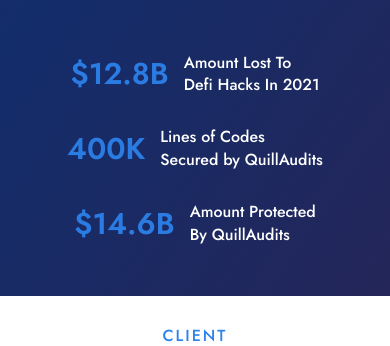
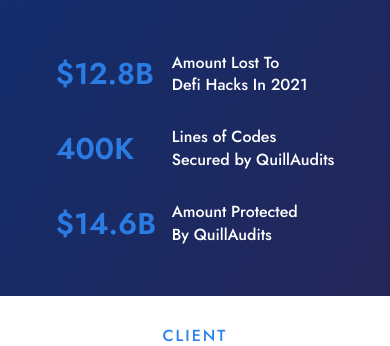
Before and after one commit to adnanhashmi09/quillaudits, a Next.js app: page / in a window 390 px wide. Shown: the part 757-1103 px from the top of the page. Built offline with nearby package versions, Linux system fonts and the light colour scheme.

Commit message:
Made some minor changes for ipad resolution 1) hero section alignment fixed 2) footer contact section overflow fixed 3) Button modified for ipad resolution (media queries breakpoints)

```diff
--- a/styles/components/Button.module.scss
+++ b/styles/components/Button.module.scss
@@ -41,7 +41,7 @@
     background-color: #132d6b;
     border: 1px solid #6081f9;
 
-    @include media('>mindesk') {
+    @include media('>=mindesk') {
       margin-left: 4rem;
     }
 
@@ -53,13 +53,13 @@
   &.secondary {
     width: 18rem;
 
-    @include media('>mindesk') {
+    @include media('>=mindesk') {
       padding: 1.3rem 0;
       font-size: 1.5rem;
     }
   }
 
-  @include media('>mindesk') {
+  @include media('>=mindesk') {
     padding: 1.8rem 0;
     font-size: 1.5rem;
   }
--- a/styles/components/Footer.module.scss
+++ b/styles/components/Footer.module.scss
@@ -258,7 +258,7 @@
 
       @include media('>=tablet') {
         text-align: left;
-        width: 35ch;
+        max-width: 35ch;
         margin: 2rem 0;
       }
 
--- a/styles/components/HeroSection.module.scss
+++ b/styles/components/HeroSection.module.scss
@@ -17,12 +17,12 @@
     max-width: 144rem;
     margin: 0 auto;
 
-    @include media('>mindesk') {
+    @include media('>=mindesk') {
       padding: 0 4rem;
     }
 
     & .mainContainer {
-      @include media('>mindesk') {
+      @include media('>=mindesk') {
         display: flex;
         flex-flow: row nowrap;
         justify-content: space-around;
@@ -44,7 +44,7 @@
         font-size: 4rem;
       }
 
-      @include media('>mindesk') {
+      @include media('>=mindesk') {
         font-size: $fnt-x-large;
         text-align: left;
       }
@@ -63,7 +63,7 @@
         font-size: 1.7rem;
       }
 
-      @include media('>mindesk') {
+      @include media('>=mindesk') {
         font-size: $fnt-medium;
         text-align: left;
         margin: 2rem 0;
@@ -77,7 +77,7 @@
       justify-content: center;
       align-items: center;
 
-      @include media('>mindesk') {
+      @include media('>=mindesk') {
         flex-flow: row nowrap;
         justify-content: flex-start;
       }
@@ -91,17 +91,25 @@
         width: 35rem;
       }
 
-      @include media('>mindesk') {
+      @include media('>=mindesk') {
         margin: 0;
         width: min(40vw, 48rem);
       }
     }
 
     & .detailsContainer {
-      display: flex;
-      flex-flow: column nowrap;
-      align-items: center;
+      width: max-content;
+      margin: 0 auto;
       padding-bottom: 5rem;
+
+      @include media('>=mindesk') {
+        display: flex;
+        flex-flow: row nowrap;
+        align-items: center;
+        width: 100%;
+        justify-content: space-evenly;
+      }
+
       & .details {
         display: flex;
         align-items: center;
@@ -110,7 +118,12 @@
         & h2 {
           color: #2b7ce2;
           font-size: 3rem;
-          @include media('>mindesk') {
+          width: 10.1rem;
+
+          @include media('>=mindesk') {
+            width: unset;
+          }
+          @include media('>=mindesk') {
             font-size: $fnt-large;
           }
         }
@@ -124,7 +137,7 @@
           font-weight: 500;
           margin-left: 1.5rem;
 
-          @include media('>mindesk') {
+          @include media('>=mindesk') {
             font-size: $fnt-semi-medium;
           }
         }
@@ -134,7 +147,7 @@
         margin: 0;
       }
 
-      @include media('>mindesk') {
+      @include media('>=mindesk') {
         flex-flow: row nowrap;
         justify-content: space-around;
         align-items: center;
```
